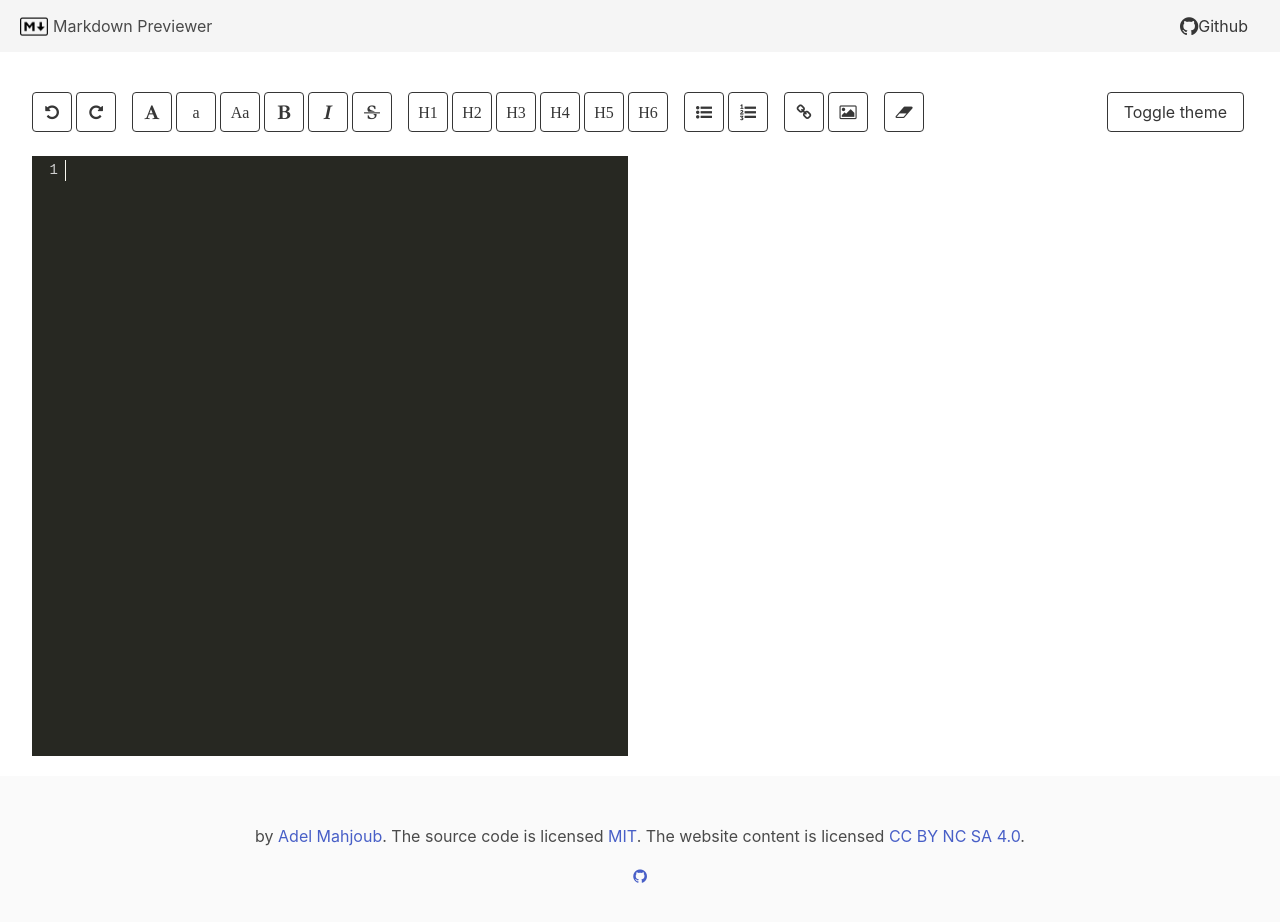
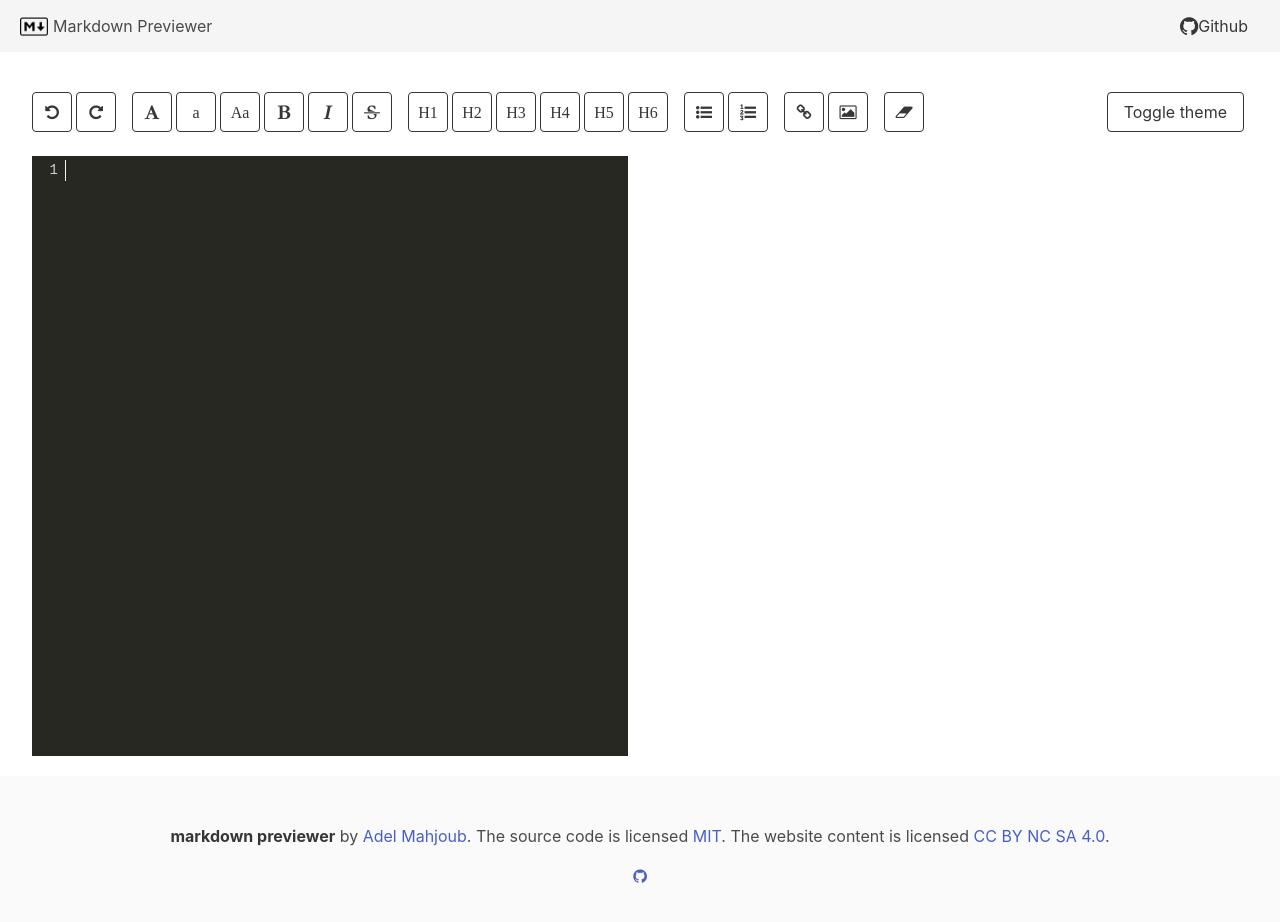
Before and after one commit to AdelMahjoub/vuejs-md-previewer, a Vue app: page / in a window 1280 px wide. Shown: the top 922 px of the page. Built offline with nearby package versions, Linux system fonts and the light colour scheme.

Commit message:
fixed appTitle undefined

```diff
--- a/src/components/Foot.vue
+++ b/src/components/Foot.vue
@@ -3,7 +3,7 @@
     <div class="container">
       <div class="content has-text-centered">
         <p>
-          <strong>{{ appTilte }}</strong> by <a href="https://www.freecodecamp.org/adelmahjoub" target="_blank">{{ author }}</a>. The source code is licensed
+          <strong>{{ appTitle }}</strong> by <a href="https://www.freecodecamp.org/adelmahjoub" target="_blank">{{ author }}</a>. The source code is licensed
           <a href="http://opensource.org/licenses/mit-license.php" target="_blank">MIT</a>. The website content
           is licensed <a href="http://creativecommons.org/licenses/by-nc-sa/4.0/" target="_blank">CC BY NC SA 4.0</a>.
         </p>
```
